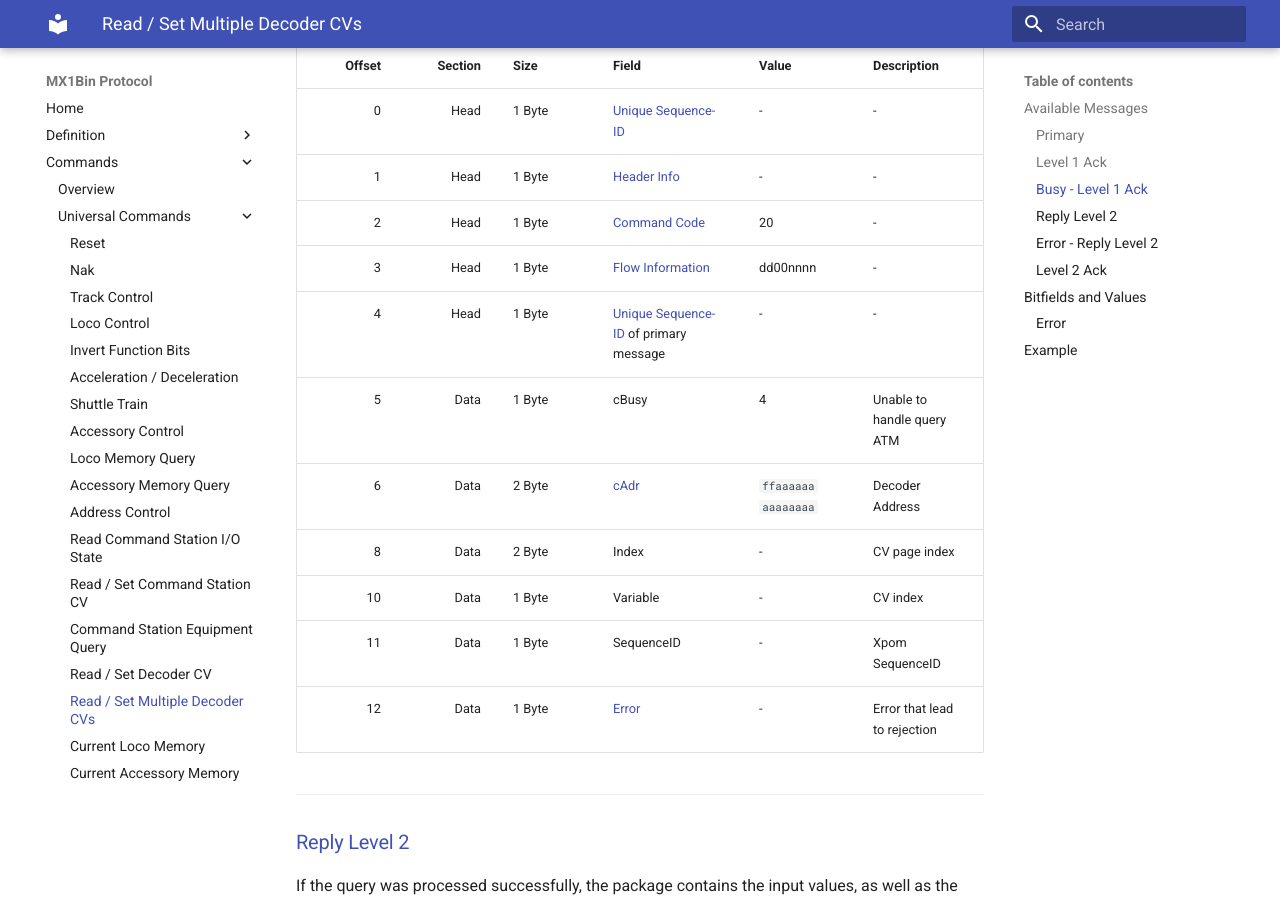
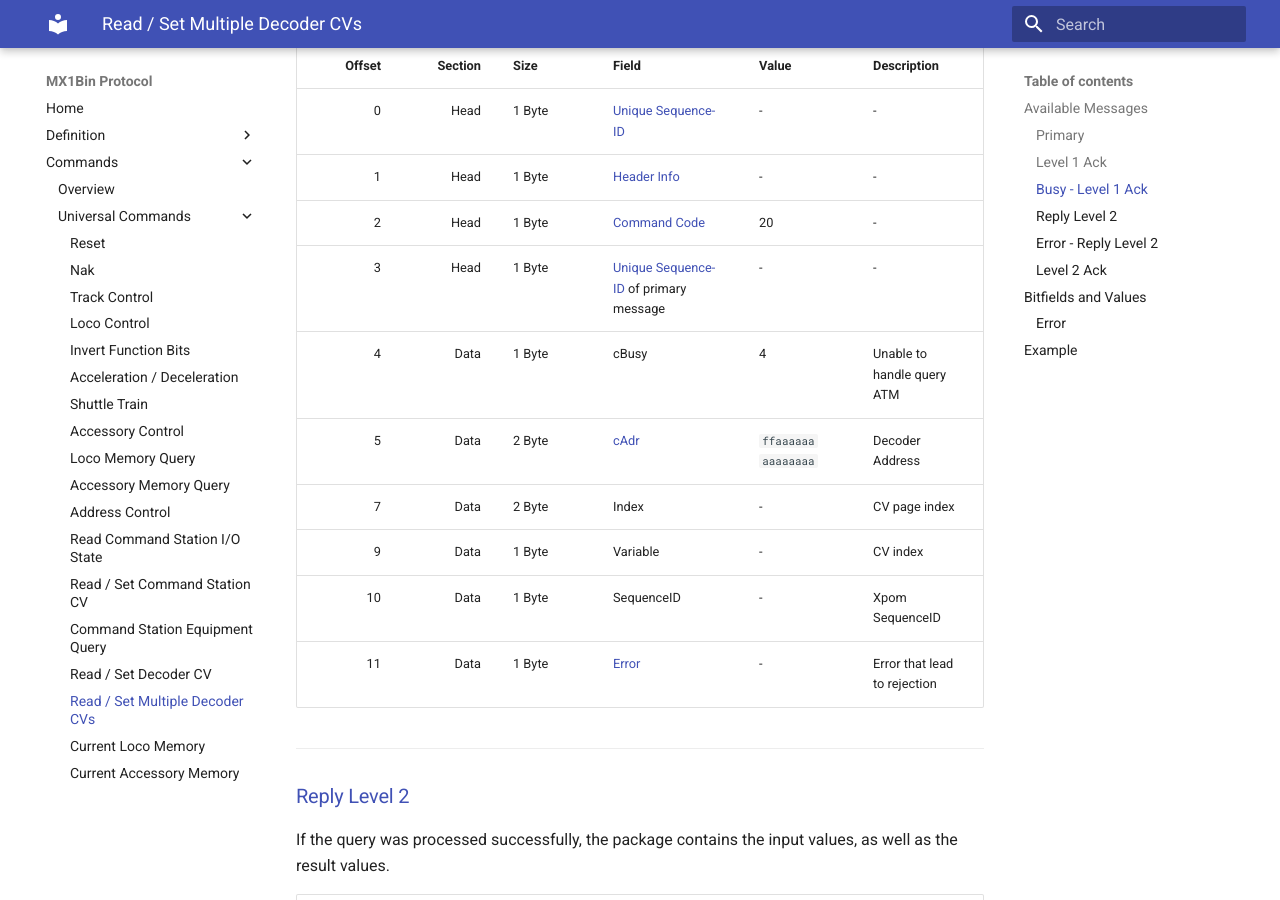
Before and after one commit to ZIMO-Elektronik/ULF_MX1BIN, an MkDocs documentation site: the page built from docs/commands/universal/read_set_decoder_cv_multi.md, in a window 1280 px wide and 900 px high, scrolled down 2090 px. Built offline with MkDocs 1.6.1 and Material for MkDocs 9.7.7, drawn with Linux system fonts in a browser that asks for light colours.

```diff
--- a/docs/commands/universal/read_set_decoder_cv_multi.md
+++ b/docs/commands/universal/read_set_decoder_cv_multi.md
@@ -61,14 +61,13 @@
 |      0 |    Head | 1 Byte | [Unique Sequence-ID]                    | -                   | -                            |
 |      1 |    Head | 1 Byte | [Header Info]                           | -                   | -                            |
 |      2 |    Head | 1 Byte | [Command Code]                          | 20                  | -                            |
-|      3 |    Head | 1 Byte | [Flow Information]                      | dd00nnnn            | -                            |
-|      4 |    Head | 1 Byte | [Unique Sequence-ID] of primary message | -                   | -                            |
-|      5 |    Data | 1 Byte | cBusy                                   | 4                   | Unable to handle query ATM   |
-|      6 |    Data | 2 Byte | [cAdr]                                  | `ffaaaaaa aaaaaaaa` | Decoder Address              |
-|      8 |    Data | 2 Byte | Index                                   | -                   | CV page index                |
-|     10 |    Data | 1 Byte | Variable                                | -                   | CV index                     |
-|     11 |    Data | 1 Byte | SequenceID                              | -                   | Xpom SequenceID              |
-|     12 |    Data | 1 Byte | [Error](#example)                       | -                   | Error that lead to rejection |
+|      3 |    Head | 1 Byte | [Unique Sequence-ID] of primary message | -                   | -                            |
+|      4 |    Data | 1 Byte | cBusy                                   | 4                   | Unable to handle query ATM   |
+|      5 |    Data | 2 Byte | [cAdr]                                  | `ffaaaaaa aaaaaaaa` | Decoder Address              |
+|      7 |    Data | 2 Byte | Index                                   | -                   | CV page index                |
+|      9 |    Data | 1 Byte | Variable                                | -                   | CV index                     |
+|     10 |    Data | 1 Byte | SequenceID                              | -                   | Xpom SequenceID              |
+|     11 |    Data | 1 Byte | [Error](#example)                       | -                   | Error that lead to rejection |
 
 ---
 
```
